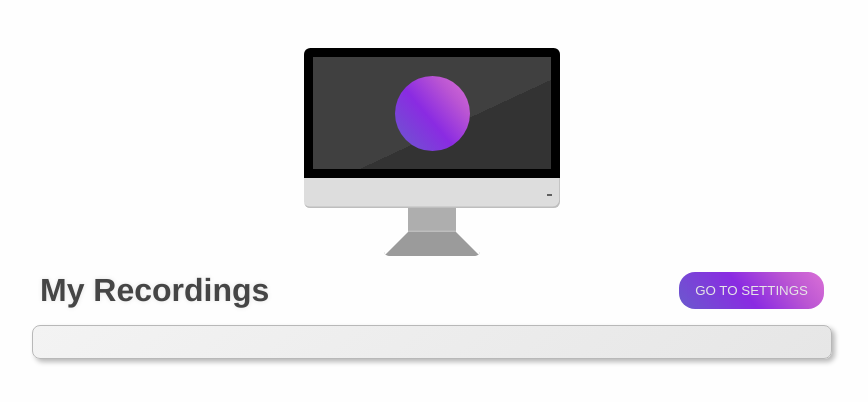
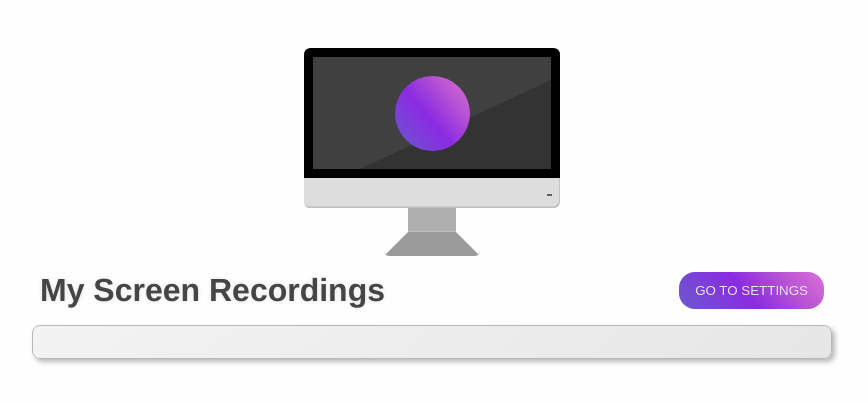
Before and after one commit to thirdwheelstudios/scrap, a Vue app: page / in a window 1280 px wide. Shown: the top 402 px of the page, without its empty margins (208-1076 px from the left). Built offline with nearby package versions, Linux system fonts and the light colour scheme.

Commit message:
Title change

```diff
--- a/src/components/MainWindow.vue
+++ b/src/components/MainWindow.vue
@@ -37,7 +37,7 @@ const onToggleRecording = async () => {
       ></button>
     </div>
   </MonitorContainer>
-  <ContentContainer title="My Recordings">
+  <ContentContainer title="My Screen Recordings">
     <template v-slot:title-content>
       <button type="button" @click="onSettings">Go to Settings</button>
     </template>
```
